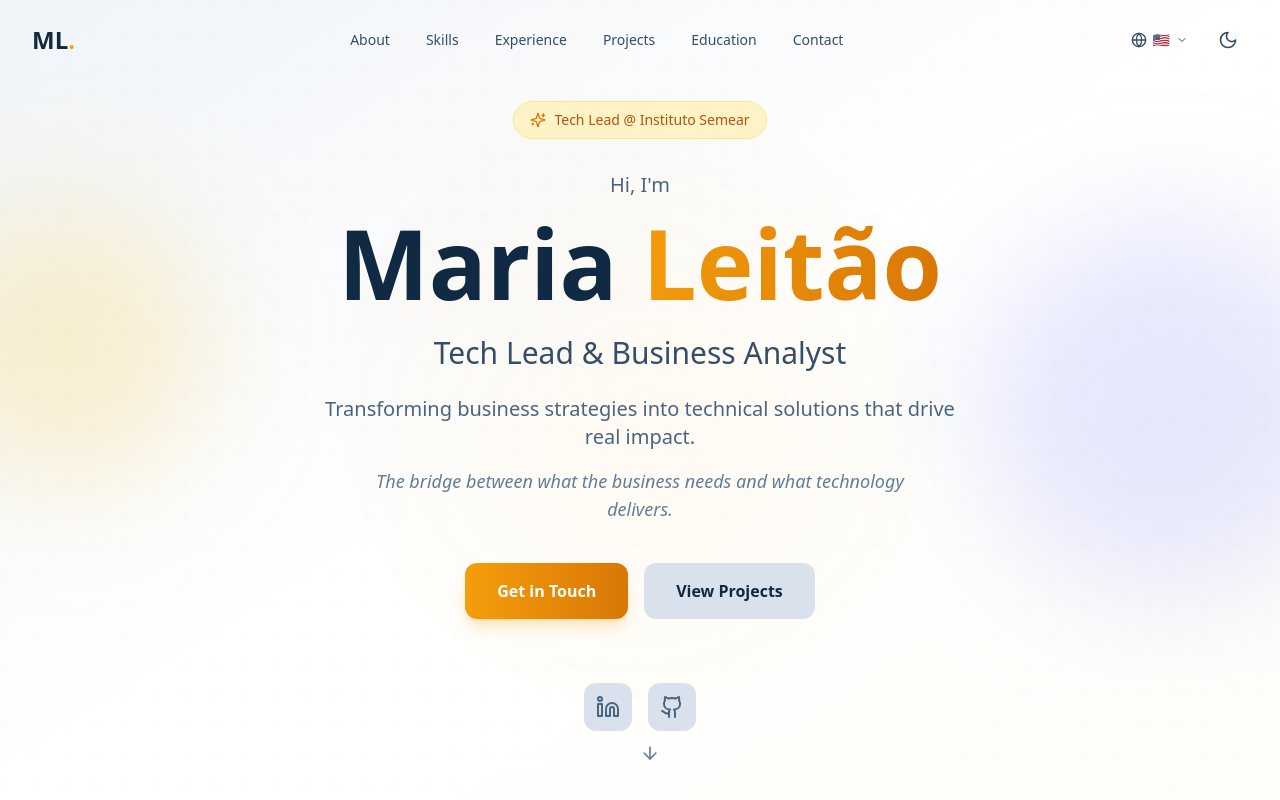
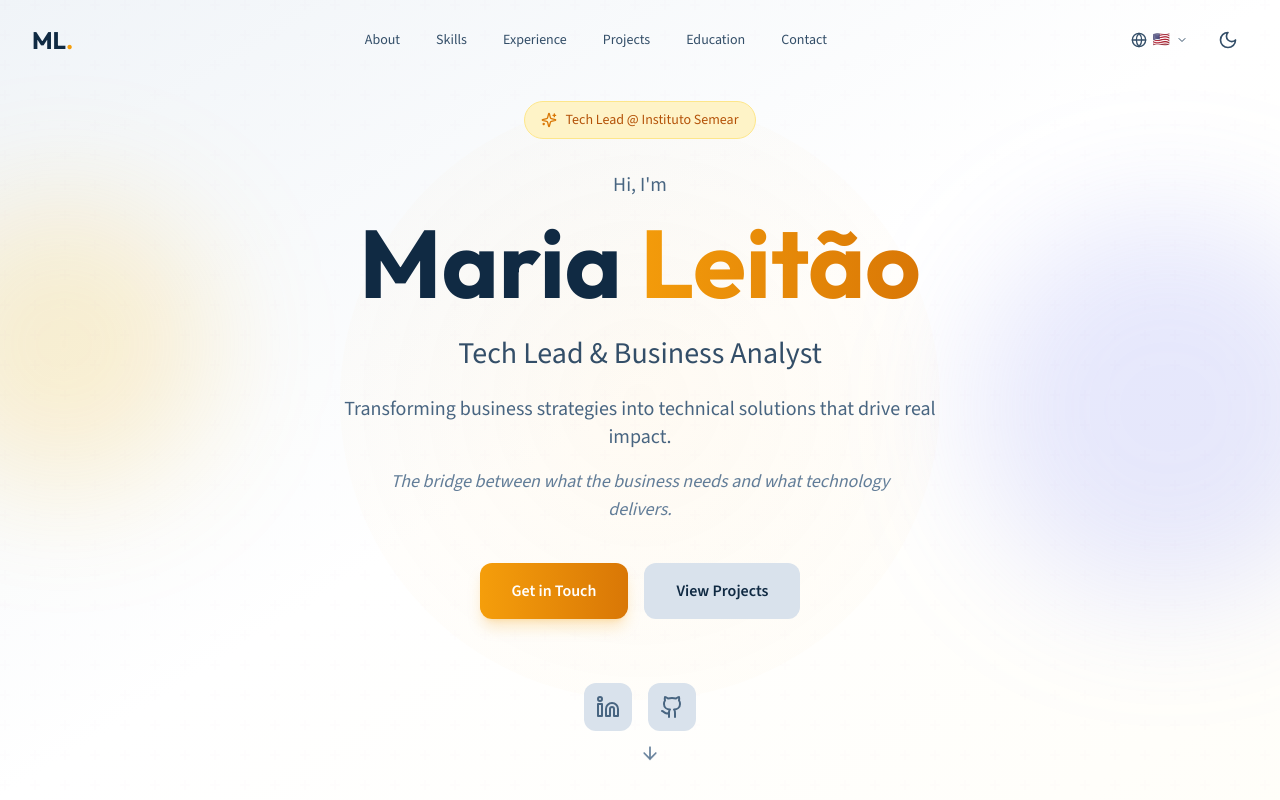
Before and after one commit to amarialeitao/me, a Next.js app: page / in a window 1280 px wide. Shown: the top 800 px of the page. Built offline with nearby package versions, Linux system fonts and the light colour scheme.

Commit message:
Fix: Improve font loading and basePath configuration

```diff
--- a/next.config.js
+++ b/next.config.js
@@ -1,4 +1,6 @@
 /** @type {import('next').NextConfig} */
+const isProd = process.env.NODE_ENV === 'production';
+
 const nextConfig = {
   reactStrictMode: true,
   output: 'export',
@@ -6,9 +8,9 @@ const nextConfig = {
   images: {
     unoptimized: true,
   },
-  // Required for GitHub Pages when repo is not username.github.io
-  basePath: '/me',
-  assetPrefix: '/me/',
+  // Required for GitHub Pages when using repo-name in URL
+  basePath: isProd ? '/me' : '',
+  assetPrefix: isProd ? '/me/' : '',
 }
 
 module.exports = nextConfig
--- a/src/app/globals.css
+++ b/src/app/globals.css
@@ -2,8 +2,7 @@
 @tailwind components;
 @tailwind utilities;
 
-/* Custom Fonts via Google Fonts CDN */
-@import url('https://fonts.googleapis.com/css2?family=Outfit:wght@300;400;500;600;700;800&family=Source+Sans+3:wght@300;400;500;600;700&family=JetBrains+Mono:wght@400;500;600&display=swap');
+/* Fonts loaded via link tag in layout.tsx for better performance */
 
 :root {
   --font-outfit: 'Outfit', system-ui, sans-serif;
--- a/src/app/layout.tsx
+++ b/src/app/layout.tsx
@@ -73,6 +73,12 @@ export default function RootLayout({
   return (
     <html lang="pt-BR" suppressHydrationWarning>
       <head>
+        <link rel="preconnect" href="https://fonts.googleapis.com" />
+        <link rel="preconnect" href="https://fonts.gstatic.com" crossOrigin="anonymous" />
+        <link
+          href="https://fonts.googleapis.com/css2?family=Outfit:wght@300;400;500;600;700;800&family=Source+Sans+3:wght@300;400;500;600;700&family=JetBrains+Mono:wght@400;500;600&display=swap"
+          rel="stylesheet"
+        />
         <script
           dangerouslySetInnerHTML={{
             __html: `
@@ -89,6 +95,12 @@ export default function RootLayout({
         />
       </head>
       <body className="bg-white dark:bg-midnight-950 text-midnight-900 dark:text-white antialiased transition-colors duration-300">
+        <noscript>
+          <div style={{ padding: '2rem', textAlign: 'center' }}>
+            <h1>Maria Leitão - Portfolio</h1>
+            <p>Por favor, habilite o JavaScript para visualizar este site.</p>
+          </div>
+        </noscript>
         <ThemeProvider>
           <LanguageProvider>
             {children}
--- a/src/lib/constants.ts
+++ b/src/lib/constants.ts
@@ -1,5 +1,5 @@
 // Base path for GitHub Pages deployment
-// Change this if deploying to a different repository name
+// This matches the basePath in next.config.js
 export const BASE_PATH = process.env.NODE_ENV === 'production' ? '/me' : '';
 
 // Helper function to get asset URL
```
